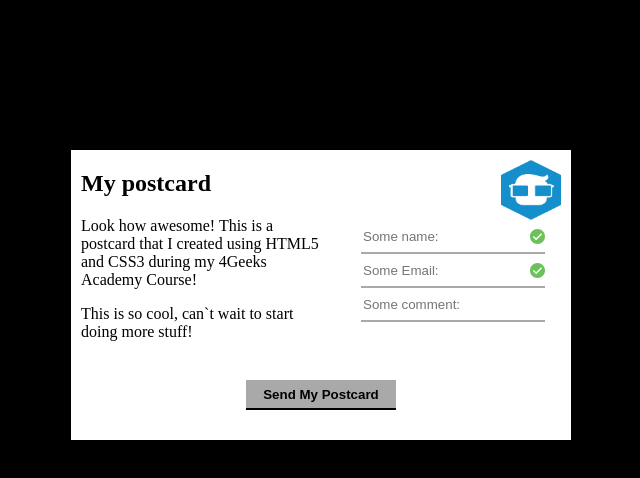
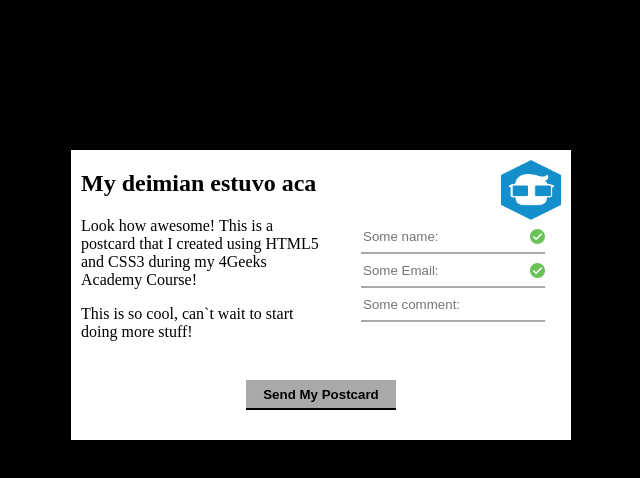
Before and after one commit to cedilloa/postcard, a plain HTML site: page index.html in a window 1280 px wide. Shown: the whole page, without its empty margins (319-959 px from the left). Drawn offline with Linux system fonts and the light colour scheme.

Commit message:
Update index.html
Pana te equivocaste

```diff
--- a/index.html
+++ b/index.html
@@ -12,7 +12,7 @@
 <body>
     <div id="myPostcard">
         <div id="myPostcardLeft">
-            <h2> My postcard</h2>
+            <h2> My deimian estuvo aca</h2>
             <p>
                 Look how awesome! This is a postcard that I created using HTML5 and CSS3 during my 4Geeks Academy Course!
             </p>
```
